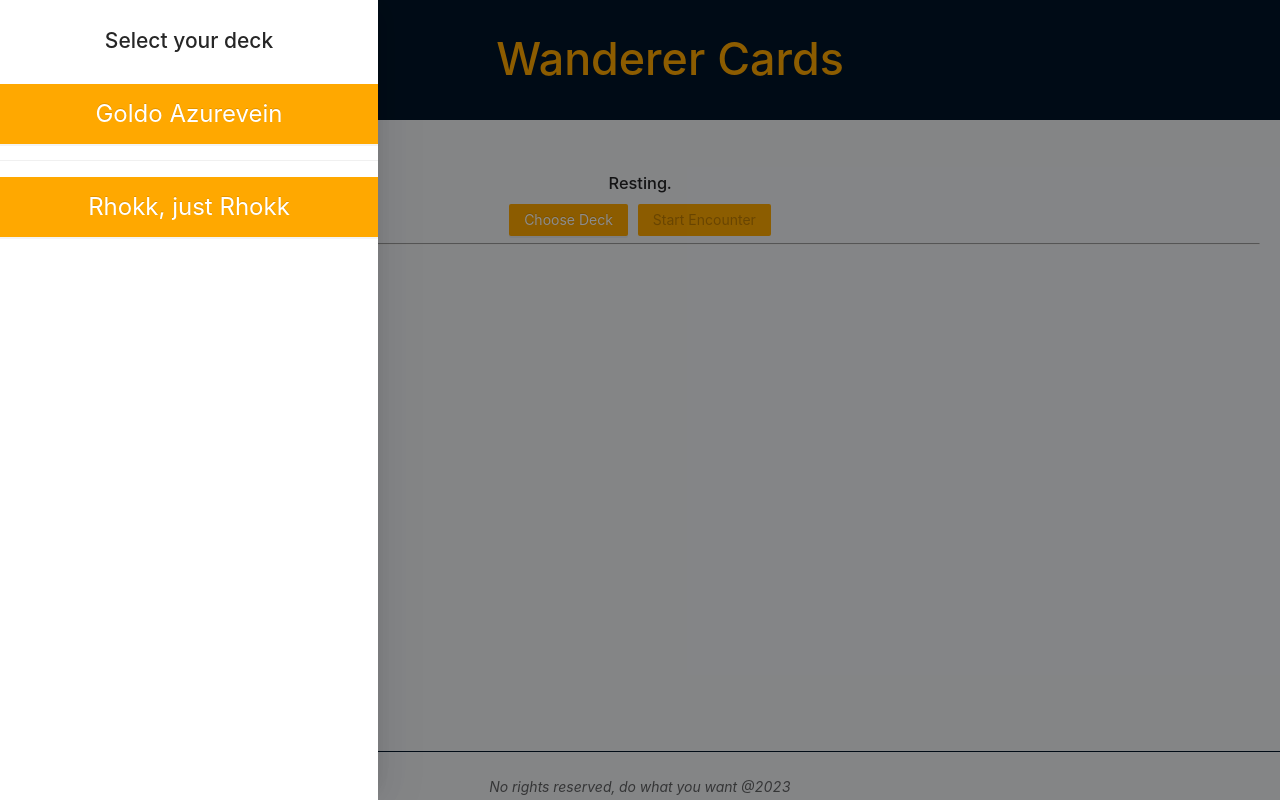
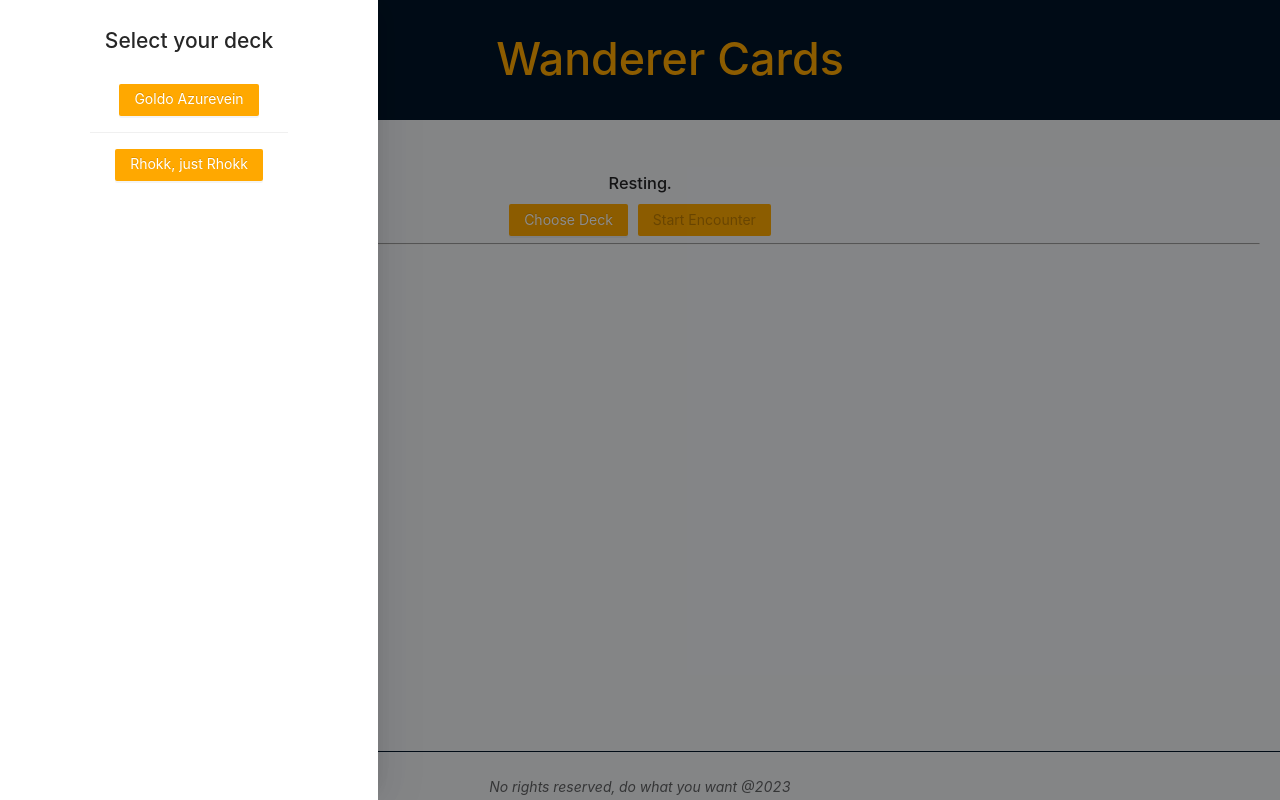
Before and after one commit to michaeljharrison/wanderer, a Vue app: page / in a window 1280 px wide. Built offline with nearby package versions, Linux system fonts and the light colour scheme.

Commit message:
Update component format and colors.

```diff
--- a/src/components/DeckList.vue
+++ b/src/components/DeckList.vue
@@ -47,21 +47,15 @@ export default {
 
 .ant-list-items {
     display: flex;
-    flex-direction: column;
+    flex-direction: row;
     align-items: center;
+    justify-content: center;
+    flex-wrap:wrap;
     flex-grow:1;
     flex-shrink:1;
     padding: 0px;
     .ant-list-item {
-      flex-grow:1;
-      .ant-btn {
-        width: 50vw;
-        height: 60px;
-        p {
-            font-size: 24px;
-            margin: 0px;
-        }
-      }
+
     }
   }
   h2 {
```
Also changed, not shown: 1 other file (tests, documents, lock files or other folders).
